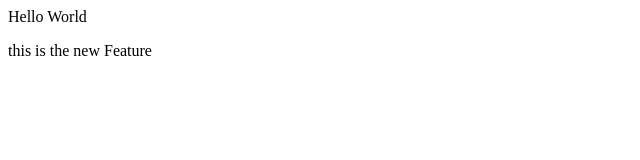
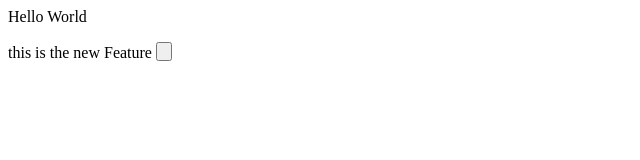
Before and after one commit to kanzariya-suryadeep/localrepo, a plain HTML site: page index.html in a window 1280 px wide. Shown: the full height of the page, 0-640 px from the left. Drawn offline with Linux system fonts and the light colour scheme.

Commit message:
add button

```diff
--- a/index.html
+++ b/index.html
@@ -1,3 +1,3 @@
 <P>Hello World</P>
 
-<p>this is the new Feature</p>
+<p>this is the new Feature <button></p>
```
